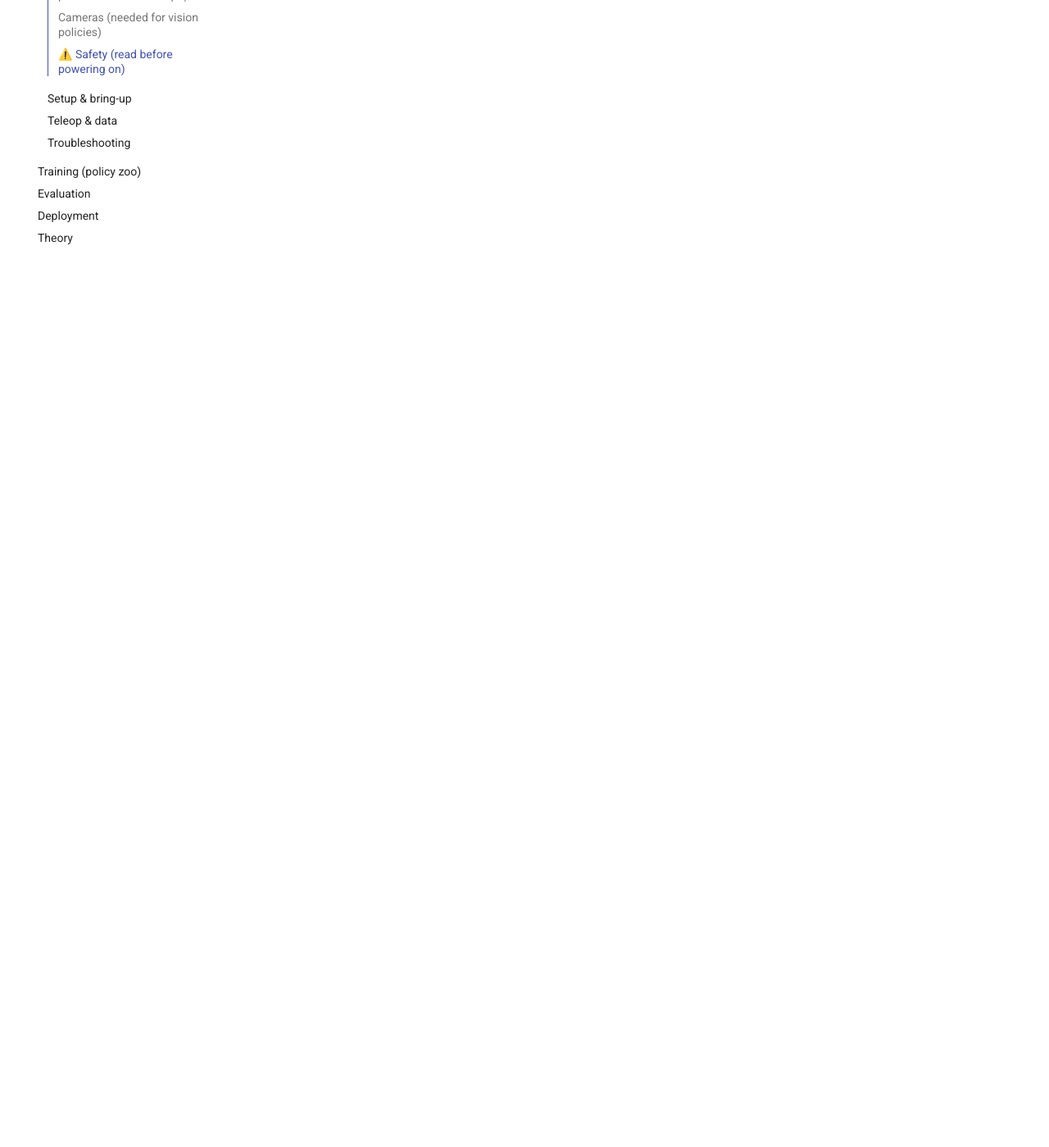
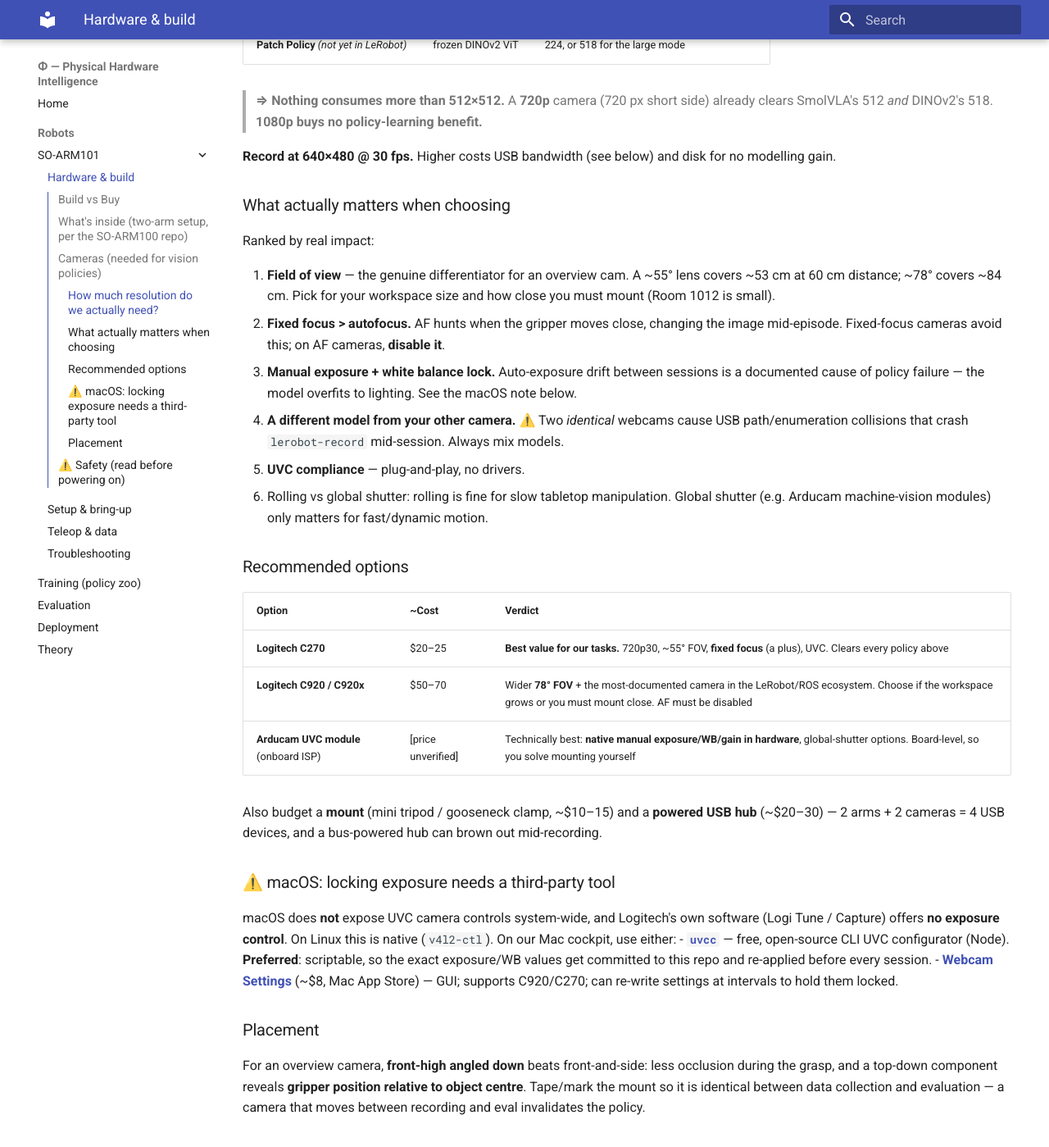
Before and after one commit to physical-hardware-intelligence/phi, an MkDocs documentation site: the page built from docs/robots/so-arm101/01-hardware.md, in a window 1280 px wide and 1400 px high, scrolled down 1434 px. Shown: the whole window at 82% size. Built offline with MkDocs 1.6.1 and Material for MkDocs 9.7.7, drawn with Linux system fonts in a browser that asks for light colours; some of the changed text lies outside the part shown.

Commit message:
docs(so-arm101): camera selection guide + policy resolution analysis
Verified against the installed lerobot 0.6.0 policy configs: no policy in the
zoo consumes more than 512x512 (SmolVLA), and VQ-BeT crops to 84x84. A 720p
camera therefore clears every policy including DINOv2/Patch Policy at 518, so
1080p buys no policy-learning benefit.

Choose on field of view, fixed focus, exposure lock and model diversity (two
identical webcams collide on USB paths and crash lerobot-record) rather than
megapixels. Adds recommendations (C270 / C920 / Arducam), the macOS
exposure-lock caveat (uvcc or Webcam Settings; Logitech's own software has no
exposure control), and placement guidance.

Co-Authored-By: Claude Opus 5 <noreply@anthropic.com>

```diff
--- a/docs/robots/so-arm101/01-hardware.md
+++ b/docs/robots/so-arm101/01-hardware.md
@@ -15,7 +15,57 @@ Canonical hardware source: **https://github.com/TheRobotStudio/SO-ARM100** (the
 - Repo BOM estimate: two-arm ≈ **$230**, single follower ≈ **$122** (region/time-dependent — verify before quoting).
 
 ## Cameras (needed for vision policies)
-At least one camera; two is better. A **wrist camera** (on the gripper) + a **front/workspace camera** is the standard combo — the wrist view nails gripper/contact outcomes, the front view nails object/scene outcomes. Any UVC webcam works via OpenCV; Intel RealSense (D405/D435) is supported too. Camera setup is in [02-setup](02-setup.md).
+
+At least one camera; two is better. A **wrist camera** (on the gripper) + a **front/overview camera** is the standard combo — the wrist view nails gripper/contact outcomes, the overview nails object/scene outcomes. Any UVC webcam works via OpenCV; Intel RealSense (D405/D435) is supported but **not required** (our policies are RGB-only). Wiring and config: [02-setup](02-setup.md).
+
+**Club status (2026-07-30):** 1× wrist camera (32×32 mm USB module, bundled). A second (overview) camera is the highest-leverage outstanding purchase.
+
+### How much resolution do we actually need?
+
+Counter-intuitive but verified against the installed `lerobot` 0.6.0 policy configs — **every policy downsizes hard**, so camera megapixels are almost irrelevant:
+
+| Policy | Vision frontend | Resolution it consumes |
+|---|---|---|
+| **ACT** | ResNet18 | native (backbone handles it) |
+| **Diffusion Policy** | ResNet18 | `resize_shape` (default `None` = native) + crop |
+| **VQ-BeT** | ResNet18 | **84×84** crop |
+| **pi0 / pi0.5** | PaliGemma VLM | **224×224** (`DEFAULT_IMAGE_SIZE`) |
+| **GR00T** | VLM | **256×256** |
+| **SmolVLA** | SigLIP VLM | **512×512** (padded) ← largest in the zoo |
+| **Patch Policy** _(not yet in LeRobot)_ | frozen DINOv2 ViT | 224, or 518 for the large mode |
+
+> **⇒ Nothing consumes more than 512×512.** A **720p** camera (720 px short side) already clears SmolVLA's 512 *and* DINOv2's 518. **1080p buys no policy-learning benefit.**
+
+**Record at 640×480 @ 30 fps.** Higher costs USB bandwidth (see below) and disk for no modelling gain.
+
+### What actually matters when choosing
+
+Ranked by real impact:
+
+1. **Field of view** — the genuine differentiator for an overview cam. A ~55° lens covers ~53 cm at 60 cm distance; ~78° covers ~84 cm. Pick for your workspace size and how close you must mount (Room 1012 is small).
+2. **Fixed focus > autofocus.** AF hunts when the gripper moves close, changing the image mid-episode. Fixed-focus cameras avoid this; on AF cameras, **disable it**.
+3. **Manual exposure + white balance lock.** Auto-exposure drift between sessions is a documented cause of policy failure — the model overfits to lighting. See the macOS note below.
+4. **A different model from your other camera.** ⚠️ Two *identical* webcams cause USB path/enumeration collisions that crash `lerobot-record` mid-session. Always mix models.
+5. **UVC compliance** — plug-and-play, no drivers.
+6. Rolling vs global shutter: rolling is fine for slow tabletop manipulation. Global shutter (e.g. Arducam machine-vision modules) only matters for fast/dynamic motion.
+
+### Recommended options
+
+| Option | ~Cost | Verdict |
+|---|---|---|
+| **Logitech C270** | $20–25 | **Best value for our tasks.** 720p30, ~55° FOV, **fixed focus** (a plus), UVC. Clears every policy above |
+| **Logitech C920 / C920x** | $50–70 | Wider **78° FOV** + the most-documented camera in the LeRobot/ROS ecosystem. Choose if the workspace grows or you must mount close. AF must be disabled |
+| **Arducam UVC module** (onboard ISP) | [price unverified] | Technically best: **native manual exposure/WB/gain in hardware**, global-shutter options. Board-level, so you solve mounting yourself |
+
+Also budget a **mount** (mini tripod / gooseneck clamp, ~$10–15) and a **powered USB hub** (~$20–30) — 2 arms + 2 cameras = 4 USB devices, and a bus-powered hub can brown out mid-recording.
+
+### ⚠️ macOS: locking exposure needs a third-party tool
+macOS does **not** expose UVC camera controls system-wide, and Logitech's own software (Logi Tune / Capture) offers **no exposure control**. On Linux this is native (`v4l2-ctl`). On our Mac cockpit, use either:
+- **[`uvcc`](https://github.com/joelpurra/uvcc)** — free, open-source CLI UVC configurator (Node). **Preferred**: scriptable, so the exact exposure/WB values get committed to this repo and re-applied before every session.
+- **[Webcam Settings](https://apps.apple.com/us/app/webcam-settings/id533696630)** (~$8, Mac App Store) — GUI; supports C920/C270; can re-write settings at intervals to hold them locked.
+
+### Placement
+For an overview camera, **front-high angled down** beats front-and-side: less occlusion during the grasp, and a top-down component reveals **gripper position relative to object centre**. Tape/mark the mount so it is identical between data collection and evaluation — a camera that moves between recording and eval invalidates the policy.
 
 ## ⚠️ Safety (read before powering on)
 - **Clear the workspace** of hands and fragile objects before teleop or a policy rollout — a trained policy can move unexpectedly.
```
